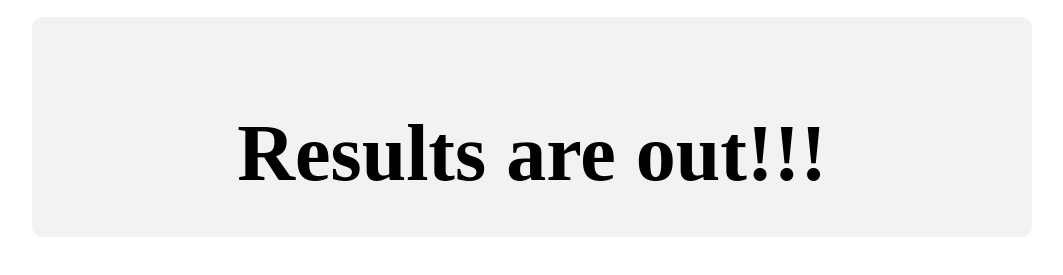
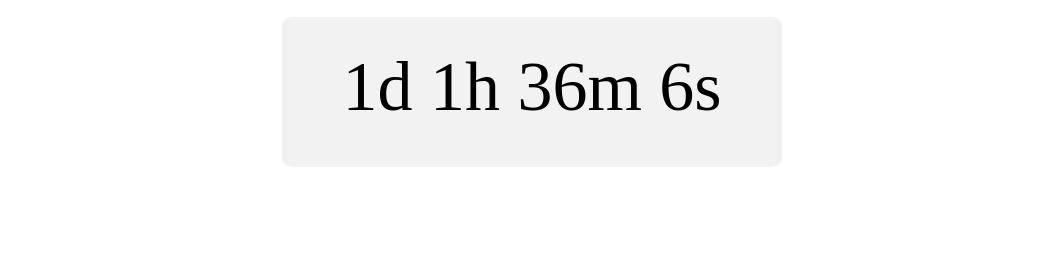
Before and after one commit to andreafabbricatore/decision-mit.github.io, a plain HTML site: page index.html in a window 1280 px wide. Shown: the part 305-580 px from the top of the page, without its empty margins (108-1171 px from the left). Drawn offline with Linux system fonts and the light colour scheme.

Commit message:
update for Ivy League

```diff
--- a/index.html
+++ b/index.html
@@ -1,7 +1,7 @@
 <!DOCTYPE html>
 <html>
 <head>
-	<title>MIT Countdown</title>
+	<title>Ivy Countdown</title>
 	<link rel="stylesheet" type="text/css" href="styles.css">
 	<link rel="icon" type="image/png" href="https://upload.wikimedia.org/wikipedia/commons/thumb/c/c3/License_icon-mit.svg/600px-License_icon-mit.svg.png">
 </head>
@@ -16,7 +16,7 @@
     	<h2 id="end"></h2>
     </div>
 	<script>
-	var results = new Date("Mar 14, 2021 18:28:00 GMT-0400").getTime();
+	var results = new Date("Apr 1, 2021 19:00:00 GMT-0400").getTime();
 	var myfunc = setInterval(function() {
 
 	var now = new Date().getTime();
```
